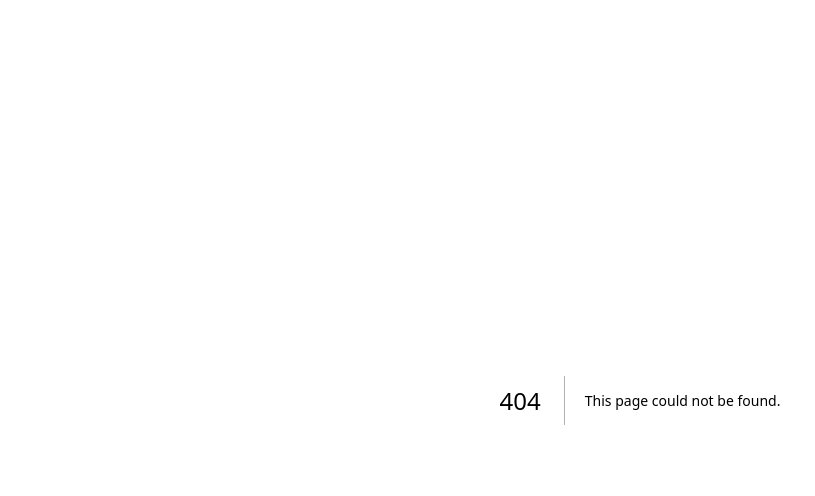
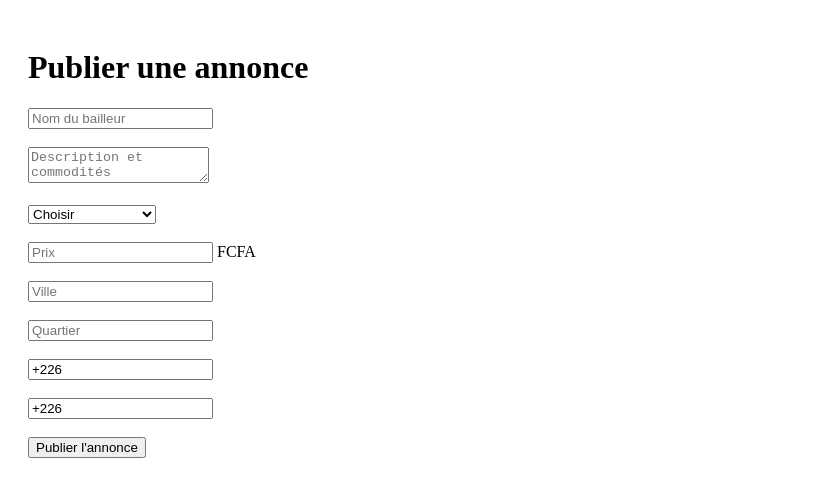
Before and after one commit to albertkeppa/monbailleurbf, a Next.js app: page /publier in a window 1280 px wide. Before the commit this address had no page. Shown: the top 496 px of the page, without its empty margins (0-815 px from the left). Built offline with nearby package versions, Linux system fonts and the light colour scheme.

Commit message:
Create page.js

```diff
--- /dev/null
+++ b/app/publier/page.js
@@ -0,0 +1,128 @@
+'use client'
+
+import { useState } from 'react'
+import { supabase } from '../../lib/supabase'
+
+export default function Publier() {
+  const [nomBailleur, setNomBailleur] = useState('')
+  const [description, setDescription] = useState('')
+  const [typeLogement, setTypeLogement] = useState('')
+  const [prix, setPrix] = useState('')
+  const [ville, setVille] = useState('')
+  const [quartier, setQuartier] = useState('')
+  const [telephone, setTelephone] = useState('+226')
+  const [whatsapp, setWhatsapp] = useState('+226')
+
+  async function publierAnnonce(e) {
+    e.preventDefault()
+
+    const { error } = await supabase
+      .from('annonces')
+      .insert([
+        {
+          nom_bailleur: nomBailleur,
+          description,
+          type_logement: typeLogement,
+          prix,
+          ville,
+          quartier,
+          telephone,
+          whatsapp
+        }
+      ])
+
+    if (error) {
+      alert('Erreur lors de la publication')
+      console.log(error)
+    } else {
+      alert('Annonce publiée avec succès')
+    }
+  }
+
+  return (
+    <main style={{ padding: '20px' }}>
+      <h1>Publier une annonce</h1>
+
+      <form onSubmit={publierAnnonce}>
+
+        <input
+          placeholder="Nom du bailleur"
+          value={nomBailleur}
+          onChange={(e) => setNomBailleur(e.target.value)}
+        />
+
+        <br /><br />
+
+        <textarea
+          placeholder="Description et commodités"
+          value={description}
+          onChange={(e) => setDescription(e.target.value)}
+        />
+
+        <br /><br />
+
+        <select
+          value={typeLogement}
+          onChange={(e) => setTypeLogement(e.target.value)}
+        >
+          <option value="">Choisir</option>
+          <option>Chambre salon</option>
+          <option>Entrée couché</option>
+          <option>2 chambres salon</option>
+          <option>3 chambres salon</option>
+          <option>Mini villa</option>
+        </select>
+
+        <br /><br />
+
+        <input
+          type="number"
+          placeholder="Prix"
+          value={prix}
+          onChange={(e) => setPrix(e.target.value)}
+        />
+
+        <span> FCFA</span>
+
+        <br /><br />
+
+        <input
+          placeholder="Ville"
+          value={ville}
+          onChange={(e) => setVille(e.target.value)}
+        />
+
+        <br /><br />
+
+        <input
+          placeholder="Quartier"
+          value={quartier}
+          onChange={(e) => setQuartier(e.target.value)}
+        />
+
+        <br /><br />
+
+        <input
+          placeholder="Téléphone"
+          value={telephone}
+          onChange={(e) => setTelephone(e.target.value)}
+        />
+
+        <br /><br />
+
+        <input
+          placeholder="WhatsApp"
+          value={whatsapp}
+          onChange={(e) => setWhatsapp(e.target.value)}
+        />
+
+        <br /><br />
+
+        <button type="submit">
+          Publier l'annonce
+        </button>
+
+      </form>
+    </main>
+  )
+      }
```
